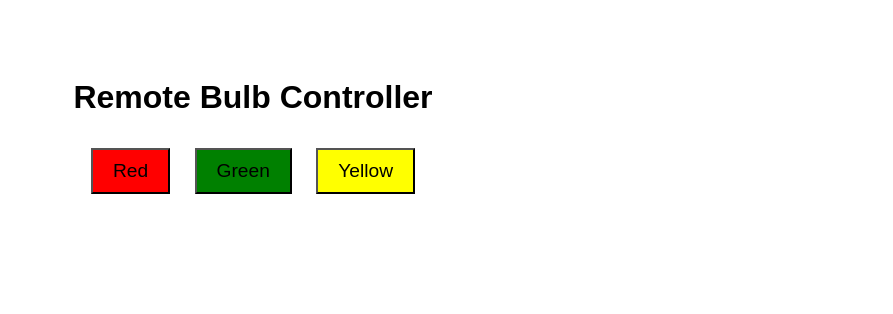
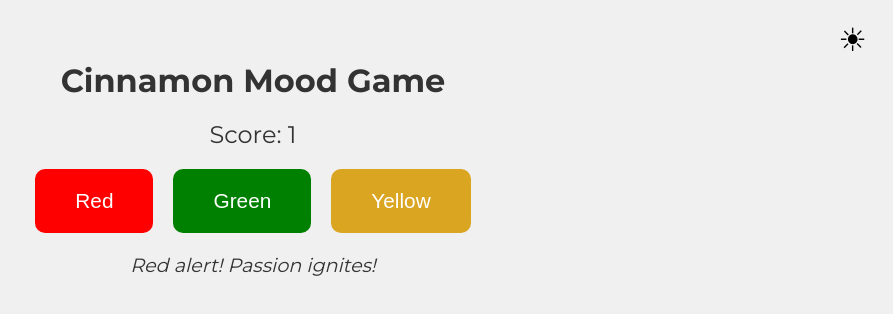
Before and after one commit to Lokessh00/LightBulb, a plain HTML site: page index.html in a window 1280 px wide. Both pictures are taken after a click on the button "Red". Shown: the whole page, without its empty margins (387-1280 px from the left). Drawn offline with nearby package versions, Linux system fonts and the light colour scheme; no server answers.

Commit message:
Latest working version

```diff
--- a/index.html
+++ b/index.html
@@ -1,50 +1,171 @@
 <!DOCTYPE html>
 <html lang="en">
 <head>
-    <meta charset="UTF-8">
-    <meta name="viewport" content="width=device-width, initial-scale=1.0">
-    <title>Remote Bulb Controller</title>
+  <meta charset="UTF-8" />
+  <meta name="viewport" content="width=device-width, initial-scale=1.0" />
+  <title>Cinnamon Mood Game</title>
+  <!-- Include Animate.css for animations -->
+  <link rel="stylesheet" href="https://cdnjs.cloudflare.com/ajax/libs/animate.css/4.1.1/animate.min.css"/>
+  <!-- Google Font for a modern look -->
+  <link href="https://fonts.googleapis.com/css2?family=Montserrat:wght@400;700&display=swap" rel="stylesheet">
   <style>
+    /* Base styling */
     body {
-            font-family: Arial, sans-serif;
+      background-color: var(--bg-color);
+      color: var(--text-color);
+      font-family: 'Montserrat', sans-serif;
       text-align: center;
-            padding-top: 50px;
+      margin: 0;
+      padding: 40px;
+      transition: background-color 0.8s ease, color 0.8s ease;
+      position: relative;
     }
-        button {
-            margin: 10px;
-            padding: 10px 20px;
+    h1 {
+      margin-bottom: 20px;
+    }
+    #score {
+      font-size: 1.5em;
+      margin: 20px 0;
+    }
+    .button-container {
+      display: flex;
+      justify-content: center;
+      gap: 20px;
+      margin-bottom: 20px;
+    }
+    .color-btn {
+      border: none;
+      color: white;
+      padding: 20px 40px;
+      font-size: 1.3em;
+      border-radius: 10px;
+      cursor: pointer;
+      transition: transform 0.2s, box-shadow 0.2s, color 0.8s ease;
+    }
+    .color-btn:hover {
+      transform: scale(1.05);
+      box-shadow: 0 4px 10px rgba(0,0,0,0.3);
+    }
+    #redBtn { background-color: red; }
+    #greenBtn { background-color: green; }
+    #yellowBtn { background-color: goldenrod; }
+    #message {
+      margin-top: 20px;
       font-size: 1.2em;
+      font-style: italic;
+    }
+    #theme-toggle {
+      position: fixed;
+      top: 20px;
+      right: 20px;
+      background: transparent;
+      border: none;
+      font-size: 2em;
       cursor: pointer;
+      transition: transform 0.3s;
+      z-index: 1000;
+    }
+    #theme-toggle:hover {
+      transform: scale(1.2);
+    }
+    /* Dark mode variables */
+    body.dark-mode {
+      --bg-color: #121212;
+      --text-color: #f0f0f0;
+    }
+    body.dark-mode #theme-toggle {
+        color: white;
+    }
+    /* Light mode variables */
+    :root {
+      --bg-color: #f0f0f0;
+      --text-color: #333;
+    }
+    .flash-overlay {
+  position: fixed; /* Use fixed positioning to cover the entire viewport */
+  top: 0;
+  left: 0;
+  width: 100vw; /* Full width of the viewport */
+  height: 100vh; /* Full height of the viewport */
+  background-color: transparent;
+  pointer-events: none; /* Prevent the overlay from blocking interactions */
+  z-index: 999;
+  transition: background-color 0.3s ease;
 }
   </style>
 </head>
 <body>
-    <h1>Remote Bulb Controller</h1>
-    <!-- Buttons for different colors -->
-    <button id="redBtn" style="background-color: red;">Red</button>
-    <button id="greenBtn" style="background-color: green;">Green</button>
-    <button id="yellowBtn" style="background-color: yellow;">Yellow</button>
+  <!-- Flash overlay for background effects -->
+  <div class="flash-overlay" id="flashOverlay"></div>
+
+  <!-- Light/Dark mode toggle button -->
+  <button id="theme-toggle">☀</button>
+
+  <h1>Cinnamon Mood Game</h1>
+  <p id="score">Score: 0</p>
+  <div class="button-container">
+    <button id="redBtn" class="color-btn">Red</button>
+    <button id="greenBtn" class="color-btn">Green</button>
+    <button id="yellowBtn" class="color-btn">Yellow</button>
+  </div>
+  <p id="message"></p>
 
   <script>
-        // Replace the URL below with your actual API endpoint when it's ready
+    // Initialize score and select DOM elements
+    let score = 0;
+    const scoreDisplay = document.getElementById('score');
+    const messageDisplay = document.getElementById('message');
+    const flashOverlay = document.getElementById('flashOverlay');
+
+    // Replace with your actual API endpoint when ready
     const apiBaseUrl = 'https://your-api-endpoint.com/api/changeColor';
 
-        document.getElementById('redBtn').addEventListener('click', () => {
-            fetch(`${apiBaseUrl}?color=red`)
-                .then(response => console.log('Red command sent:', response))
+    // Function to flash the overlay without affecting the main background
+    function flashBackground(color) {
+      flashOverlay.style.backgroundColor = color;
+      flashOverlay.style.opacity = 0.5;
+      setTimeout(() => {
+        flashOverlay.style.backgroundColor = 'transparent';
+      }, 600);
+    }
+
+    // Handle color button click events
+    function handleClick(color) {
+      score++;
+      scoreDisplay.textContent = "Score: " + score;
+
+      const messages = {
+        red: "Red alert! Passion ignites!",
+        green: "Green vibes, pure calm!",
+        yellow: "Yellow sunshine, feel the warmth!"
+      };
+      messageDisplay.textContent = messages[color];
+
+      const flashColorMap = {
+        red: 'rgba(255, 0, 0, 0.5)',
+        green: 'rgba(0, 128, 0, 0.5)',
+        yellow: 'rgba(255, 255, 0, 0.5)'
+      };
+      flashBackground(flashColorMap[color]);
+
+      // Send the API command
+      fetch(`${apiBaseUrl}?color=${color}`)
+        .then(response => console.log(color + " command sent:", response))
         .catch(error => console.error('Error:', error));
-        });
+    }
 
-        document.getElementById('greenBtn').addEventListener('click', () => {
-            fetch(`${apiBaseUrl}?color=green`)
-                .then(response => console.log('Green command sent:', response))
-                .catch(error => console.error('Error:', error));
-        });
+    // Add event listeners to buttons
+    document.getElementById('redBtn').addEventListener('click', () => handleClick('red'));
+    document.getElementById('greenBtn').addEventListener('click', () => handleClick('green'));
+    document.getElementById('yellowBtn').addEventListener('click', () => handleClick('yellow'));
 
-        document.getElementById('blueBtn').addEventListener('click', () => {
-            fetch(`${apiBaseUrl}?color=yellow`)
-                .then(response => console.log('Blue command sent:', response))
-                .catch(error => console.error('Error:', error));
+    // Light/Dark Mode Toggle
+    const themeToggleButton = document.getElementById('theme-toggle');
+    themeToggleButton.addEventListener('click', function() {
+      document.body.classList.toggle('dark-mode');
+      this.textContent = document.body.classList.contains('dark-mode') ? '☾' : '☀';
+      this.classList.add('animate__animated', 'animate__rotateIn');
+      setTimeout(() => this.classList.remove('animate__animated', 'animate__rotateIn'), 800);
     });
   </script>
 </body>
```
Lines whose indentation alone changed are shown as unchanged.
